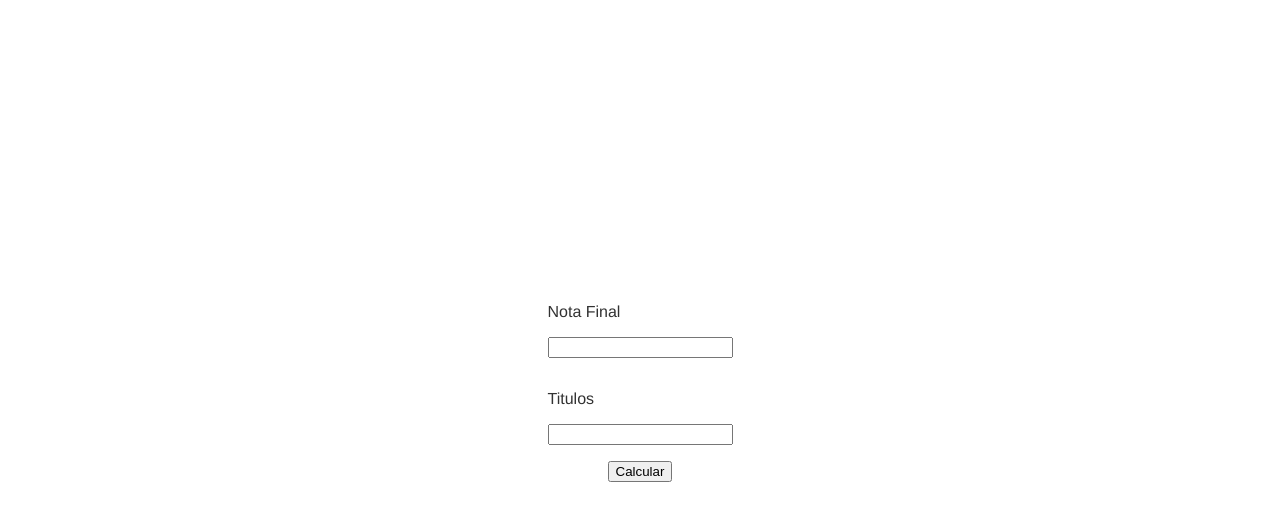
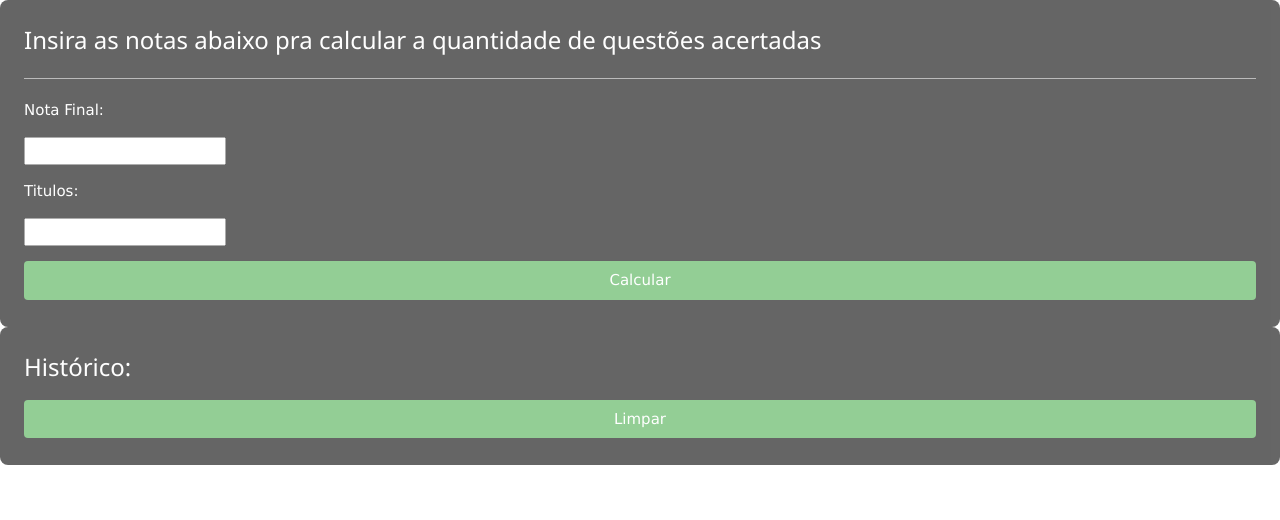
Before and after one commit to samuelvs/simulator, a plain HTML site: page index.html in a window 1280 px wide. Drawn offline with nearby package versions, Linux system fonts and the light colour scheme.

Commit message:
Adjustment html

```diff
--- a/index.html
+++ b/index.html
@@ -1,47 +1,28 @@
 <!DOCTYPE html>
 <html>
-  <head>
-    <title>Page Title</title>
-    <script>
-      function getResult() {
-        objetiveExam = 0;
-        title = document.getElementById("title").value;
-        finalResult = document.getElementById("nf").value;
-        objetiveExam = (finalResult * 10 - title * 2) / 8;
-        document.getElementById("result").innerText = objetiveExam / 2;
-      }
-    </script>
-    <style>
-      body {
-        background: white;
-        color: #323232;
-        margin: 0;
-        height: 100vh;
-        display: flex;
-        flex-direction: column;
-        align-items: center;
-        justify-content: center;
-        font-family: Helvetica neue, roboto;
-      }
-
-      .content {
-        margin-bottom: 1rem;
-      }
-    </style>
-  </head>
-  <body>
-    <div class="content">
-      <p class="placeholder">Nota Final</p>
-      <input id="nf" type="number" />
-    </div>
-
-    <div class="content">
-      <p class="placeholder">Titulos</p>
-      <input id="title" type="number" />
-    </div>
-
-    <button onclick="getResult()">Calcular</button>
-
-    <p id="result"></p>
-  </body>
+    <title>Simulador</title>
+    <meta charset="UTF-8">
+    <link rel="stylesheet" href="https://www.w3schools.com/w3css/4/w3.css">
+    <link rel="stylesheet" type="text/css" href="style.css">
+    <script src="script.js"></script>
+    <body>
+        <content class="content-cards">
+            <div class="card">
+                <div class="w3-black w3-opacity w3-padding-large w3-round-large">
+                    <h1 class="w3-xlarge">Insira as notas abaixo pra calcular a quantidade de questões acertadas</h1>
+                    <hr class="w3-opacity">
+                    <p class="placeholder">Nota Final:</p>
+                    <input id="nf" type="number" />
+                    <p class="placeholder">Titulos:</p>
+                    <input id="title" type="number" />
+                    <p><button class="w3-button w3-block w3-green w3-round" onclick="getResult()">Calcular</button></p>
+                </div>
+            </div>
+            <div class="history w3-black w3-opacity w3-padding-large w3-round-large">
+                <h1 class="w3-xlarge">Histórico:</h1>
+                <div class="results"></div>
+                <p><button class="w3-button w3-block w3-green w3-round" onclick="cleanHistory()">Limpar</button></p>
+            </div>
+        </content>
+    </body>
 </html>
```
